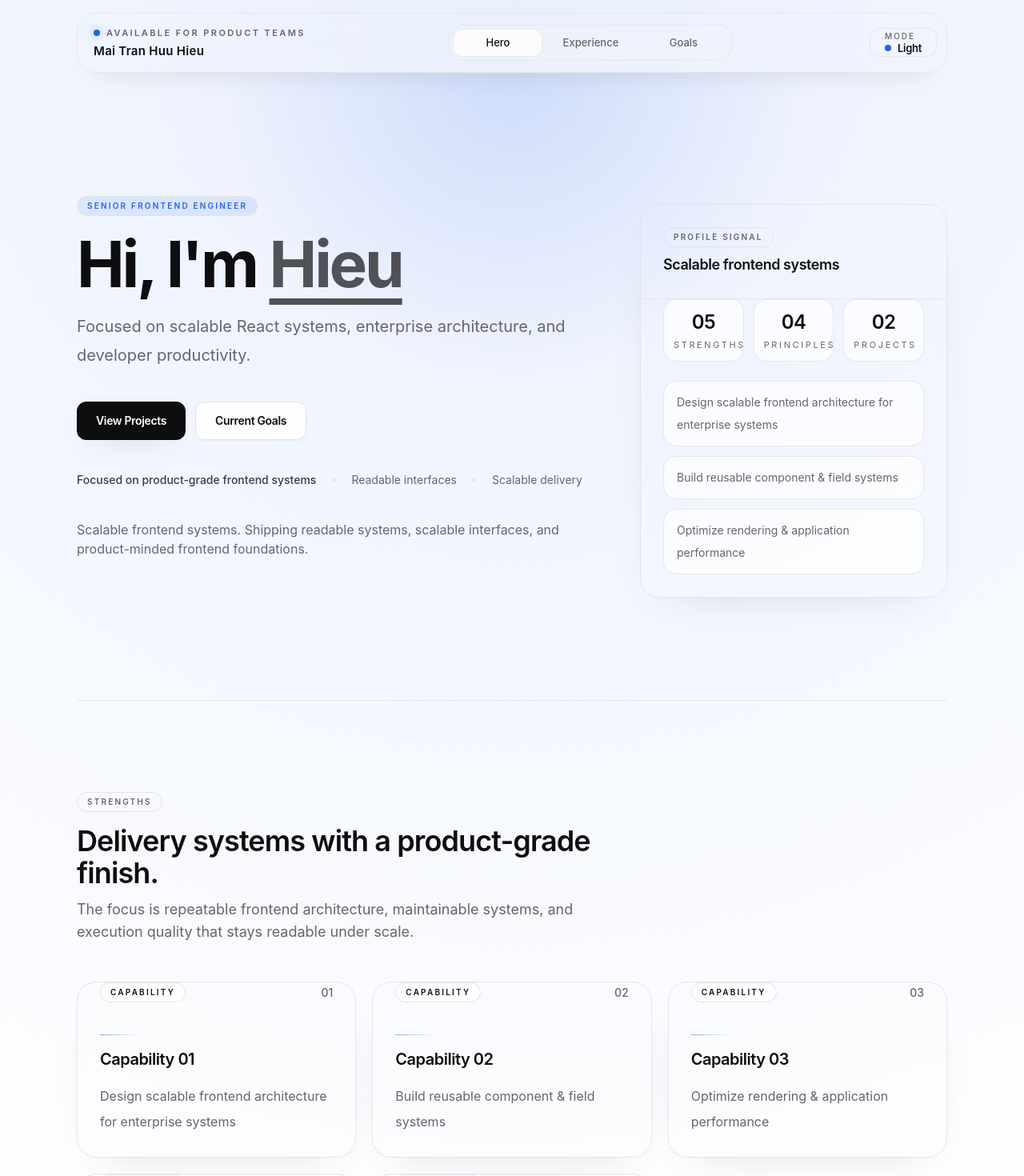
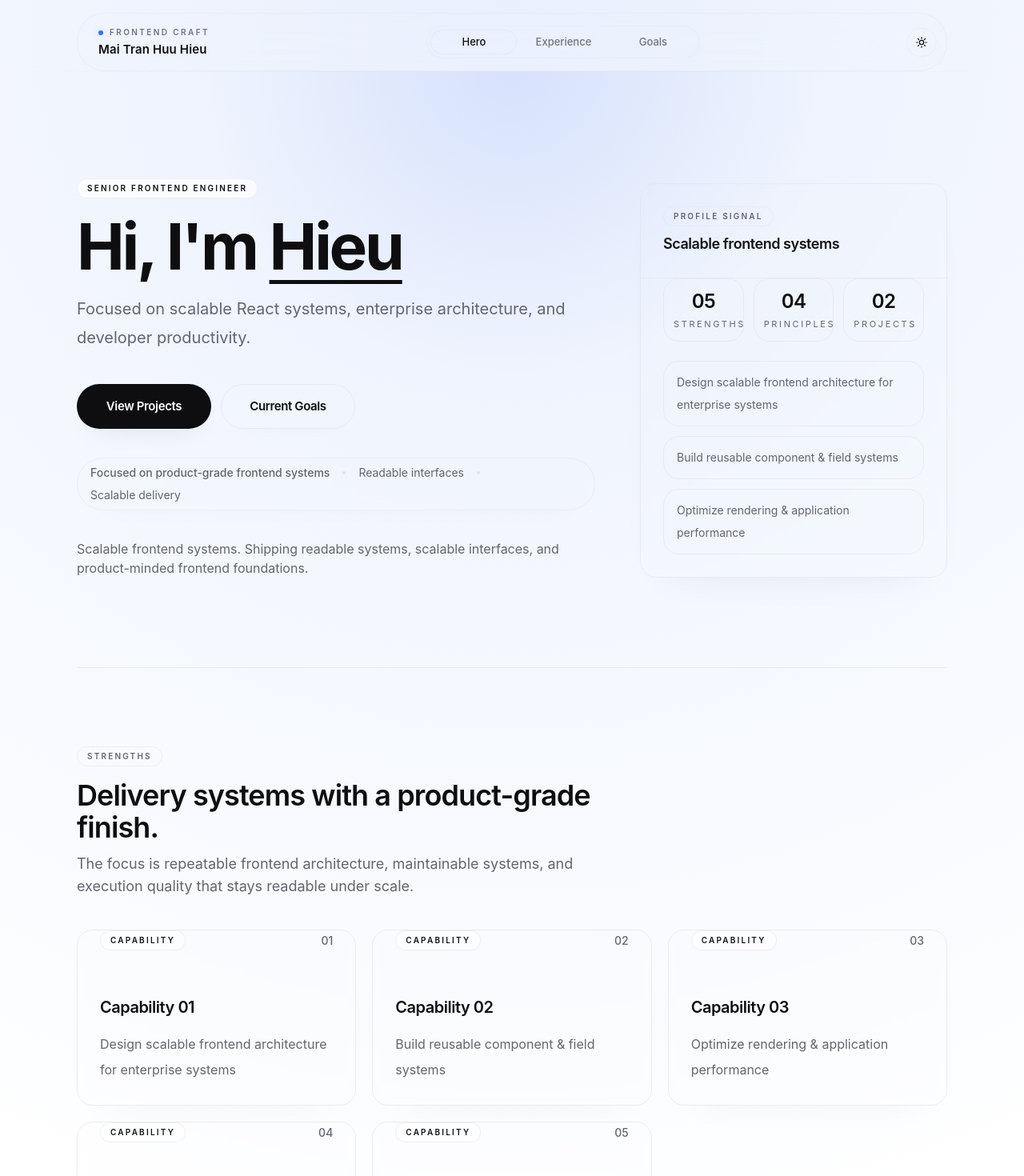
Before and after one commit to hieu-mth/hieu-mth, a Next.js app: page /hieu-mth/ in a window 1280 px wide. Shown: the top 1470 px of the page at 80% size. Built offline with nearby package versions, Linux system fonts and the light colour scheme.

Commit message:
updated UI

```diff
--- a/src/app/page.tsx
+++ b/src/app/page.tsx
@@ -8,9 +8,9 @@ import {
 
 export default function Page() {
   return (
-    <main className="relative isolate overflow-hidden pt-6">
-      <div className="pointer-events-none absolute inset-x-0 top-0 -z-10 h-[32rem] bg-[radial-gradient(circle_at_top,hsl(var(--accent)_/_0.14),transparent_46%)]" />
-      <div className="pointer-events-none absolute inset-x-0 top-0 -z-10 h-px bg-gradient-to-r from-transparent via-border to-transparent" />
+    <main className="relative isolate overflow-hidden pt-5">
+      <div className="pointer-events-none absolute inset-x-0 top-0 -z-10 h-[30rem] bg-[radial-gradient(circle_at_top,hsl(var(--accent)_/_0.1),transparent_48%)]" />
+      <div className="pointer-events-none absolute inset-x-0 top-0 -z-10 h-px bg-gradient-to-r from-transparent via-border/70 to-transparent" />
       <div className="mx-auto max-w-6xl px-5 sm:px-6 lg:px-8">
         <HeroSection />
         <StrengthsSection />
--- a/src/components/ui/Badge.tsx
+++ b/src/components/ui/Badge.tsx
@@ -8,9 +8,9 @@ const badgeVariants = cva(
   {
     variants: {
       variant: {
-        default: 'border-border bg-accent/10 text-accent',
-        secondary: 'border-border bg-transparent text-muted-foreground',
-        outline: 'border-border bg-background/70 text-foreground/72',
+        default: 'border-border/60 bg-accent/8 text-accent',
+        secondary: 'border-border/50 bg-background/48 text-muted-foreground',
+        outline: 'border-border/55 bg-background/62 text-foreground/72',
       },
     },
     defaultVariants: {
--- a/src/components/ui/Button.tsx
+++ b/src/components/ui/Button.tsx
@@ -5,22 +5,23 @@ import { cva, type VariantProps } from 'class-variance-authority';
 import { cn } from '@/lib/utils';
 
 const buttonVariants = cva(
-  'inline-flex items-center justify-center whitespace-nowrap rounded-xl text-sm font-semibold tracking-tight transition-all duration-200 focus-visible:outline-none focus-visible:ring-2 focus-visible:ring-ring focus-visible:ring-offset-2 focus-visible:ring-offset-background disabled:pointer-events-none disabled:opacity-50',
+  'inline-flex items-center justify-center whitespace-nowrap rounded-full text-sm font-semibold tracking-tight transition-all duration-300 focus-visible:outline-none focus-visible:ring-2 focus-visible:ring-ring focus-visible:ring-offset-2 focus-visible:ring-offset-background disabled:pointer-events-none disabled:opacity-50',
   {
     variants: {
       variant: {
         default:
-          'bg-foreground text-background shadow-[0_12px_40px_-20px_hsl(var(--foreground)_/_0.35)] hover:-translate-y-0.5 hover:bg-foreground/92',
+          'bg-foreground text-background shadow-[0_14px_34px_-22px_hsl(var(--foreground)_/_0.22)] hover:-translate-y-0.5 hover:bg-foreground/92 hover:shadow-[0_18px_38px_-24px_hsl(var(--foreground)_/_0.22)]',
         outline:
-          'border border-border bg-background/85 text-foreground shadow-sm hover:-translate-y-0.5 hover:border-foreground/20 hover:bg-accent/5',
+          'border border-border/60 bg-background/78 text-foreground shadow-[0_10px_24px_-20px_hsl(var(--foreground)_/_0.08)] hover:-translate-y-0.5 hover:border-foreground/16 hover:bg-background/92 hover:shadow-[0_16px_34px_-26px_hsl(var(--foreground)_/_0.1)]',
         secondary:
           'bg-secondary text-secondary-foreground hover:bg-secondary/80',
-        ghost: 'text-muted-foreground hover:bg-accent/8 hover:text-foreground',
+        ghost:
+          'text-muted-foreground hover:bg-background/70 hover:text-foreground',
       },
       size: {
         default: 'h-11 px-5 py-2.5',
         sm: 'h-9 px-3.5',
-        lg: 'h-12 px-6 text-sm',
+        lg: 'h-14 px-7.5 text-[15px]',
         icon: 'h-10 w-10',
       },
     },
--- a/src/components/ui/Card.tsx
+++ b/src/components/ui/Card.tsx
@@ -9,7 +9,7 @@ const Card = React.forwardRef<
   <div
     ref={ref}
     className={cn(
-      'rounded-[1.5rem] border border-border/90 bg-card/82 text-card-foreground shadow-[0_20px_60px_-36px_hsl(var(--foreground)_/_0.18)] backdrop-blur-sm transition-all duration-300',
+      'rounded-[1.25rem] border border-border/70 bg-card/72 text-card-foreground shadow-[0_22px_48px_-40px_hsl(var(--foreground)_/_0.1)] backdrop-blur-sm transition-all duration-300',
       className,
     )}
     {...props}
--- a/src/components/ui/ThemeToggle.tsx
+++ b/src/components/ui/ThemeToggle.tsx
@@ -1,6 +1,7 @@
 'use client';
 
 import { useEffect, useState } from 'react';
+import { motion } from 'framer-motion';
 
 import { Button } from '@/components/ui/Button';
 
@@ -67,7 +68,7 @@ export function ThemeToggle() {
       variant="ghost"
       size="sm"
       onClick={toggleTheme}
-      className="rounded-xl border border-border/70 bg-muted/30 px-3 py-2 text-left text-xs font-medium text-foreground/80 hover:bg-muted/50 sm:min-w-[5.25rem]"
+      className="group rounded-[1.4rem] border border-border/35 bg-background/24 p-0 text-foreground/78 shadow-[0_12px_24px_-22px_hsl(var(--foreground)_/_0.06)] hover:bg-background/42"
       aria-label={
         mounted
           ? `Switch to ${theme === 'dark' ? 'light' : 'dark'} theme`
@@ -75,13 +76,65 @@ export function ThemeToggle() {
       }
       aria-pressed={mounted}
     >
-      <span className="flex flex-col items-start leading-none">
-        <span className="text-[10px] uppercase tracking-[0.2em] text-muted-foreground">
-          Mode
-        </span>
-        <span className="mt-1 flex items-center gap-2 text-[13px] font-semibold text-foreground">
-          <span className="inline-flex h-2 w-2 rounded-full bg-accent" />
-          {mounted ? (theme === 'dark' ? 'Dark' : 'Light') : 'Theme'}
+      <span className="relative flex h-9 w-9 items-center justify-center overflow-hidden rounded-[1.3rem]">
+        <motion.span
+          initial={false}
+          animate={{
+            rotate: mounted && theme === 'dark' ? 0 : 180,
+            scale: mounted ? 1 : 0.92,
+          }}
+          transition={{ duration: 0.35, ease: [0.22, 1, 0.36, 1] }}
+          className="absolute inset-0 rounded-[1.3rem] bg-gradient-to-b from-background/74 to-background/52"
+        />
+        <motion.span
+          initial={false}
+          animate={{
+            opacity: mounted && theme === 'dark' ? 1 : 0,
+            scale: mounted && theme === 'dark' ? 1 : 0.6,
+            rotate: mounted && theme === 'dark' ? 0 : -20,
+          }}
+          transition={{ duration: 0.25, ease: [0.22, 1, 0.36, 1] }}
+          className="relative z-10 text-foreground"
+        >
+          <svg
+            aria-hidden="true"
+            viewBox="0 0 24 24"
+            className="h-4 w-4"
+            fill="none"
+            stroke="currentColor"
+            strokeWidth="1.8"
+            strokeLinecap="round"
+            strokeLinejoin="round"
+          >
+            <path d="M12 3a6.75 6.75 0 1 0 6.75 6.75A5.25 5.25 0 1 1 12 3Z" />
+          </svg>
+        </motion.span>
+        <motion.span
+          initial={false}
+          animate={{
+            opacity: mounted && theme === 'light' ? 1 : 0,
+            scale: mounted && theme === 'light' ? 1 : 0.6,
+            rotate: mounted && theme === 'light' ? 0 : 20,
+          }}
+          transition={{ duration: 0.25, ease: [0.22, 1, 0.36, 1] }}
+          className="absolute z-10 text-foreground"
+        >
+          <svg
+            aria-hidden="true"
+            viewBox="0 0 24 24"
+            className="h-4 w-4"
+            fill="none"
+            stroke="currentColor"
+            strokeWidth="1.8"
+            strokeLinecap="round"
+            strokeLinejoin="round"
+          >
+            <circle cx="12" cy="12" r="4" />
+            <path d="M12 2.5v2.25M12 19.25v2.25M21.5 12h-2.25M4.75 12H2.5M18.72 5.28l-1.6 1.6M6.88 17.12l-1.6 1.6M18.72 18.72l-1.6-1.6M6.88 6.88l-1.6-1.6" />
+          </svg>
+        </motion.span>
+        <span className="sr-only">
+          {mounted ? (theme === 'dark' ? 'Dark mode' : 'Light mode') : 'Theme'}
         </span>
       </span>
     </Button>
--- a/src/features/profile/components/HeroSection.tsx
+++ b/src/features/profile/components/HeroSection.tsx
@@ -34,19 +34,22 @@ export function HeroSection() {
   return (
     <section
       id="hero"
-      className="relative scroll-mt-32 py-20 sm:py-24 lg:py-32"
+      className="relative scroll-mt-32 py-20 sm:py-24 lg:py-28"
     >
       <div className="grid items-start gap-12 lg:grid-cols-[minmax(0,1fr)_22rem] lg:gap-14 xl:grid-cols-[minmax(0,1fr)_24rem]">
         <Reveal className="max-w-3xl">
-          <header className="space-y-8 lg:space-y-10">
+          <header className="space-y-7 lg:space-y-9">
             <div className="space-y-5">
-              <Badge variant="default" className="w-fit">
+              <Badge
+                variant="default"
+                className="w-fit border-border/55 bg-background/70 text-foreground shadow-[0_14px_28px_-24px_hsl(var(--foreground)_/_0.1)]"
+              >
                 {basicProfile.role}
               </Badge>
               <div className="space-y-5">
                 <h1 className="max-w-4xl text-5xl font-bold tracking-[-0.04em] text-foreground sm:text-6xl lg:text-7xl xl:text-[5rem]">
                   Hi, I&apos;m{' '}
-                  <span className="text-foreground/70 underline decoration-accent/28 decoration-8 underline-offset-[0.18em]">
+                  <span className="text-foreground/72 underline decoration-accent/14 decoration-[0.34rem] underline-offset-[0.16em]">
                     {firstName}
                   </span>
                 </h1>
@@ -55,18 +58,23 @@ export function HeroSection() {
                 </p>
               </div>
             </div>
-            <div className="flex flex-wrap gap-3">
-              <Button asChild size="lg">
+            <div className="flex flex-wrap gap-3 pt-1">
+              <Button asChild size="lg" className="min-w-[10.5rem] px-8">
                 <a href={pageContent.hero.primaryAction.href}>View Projects</a>
               </Button>
-              <Button asChild variant="outline" size="lg">
+              <Button
+                asChild
+                variant="outline"
+                size="lg"
+                className="min-w-[10.5rem] px-8"
+              >
                 <a href={pageContent.hero.secondaryAction.href}>
                   Current Goals
                 </a>
               </Button>
             </div>
-            <div className="flex flex-wrap items-center gap-x-5 gap-y-2 text-sm text-muted-foreground">
-              <span className="font-medium text-foreground/80">
+            <div className="flex flex-wrap items-center gap-x-4 gap-y-2 rounded-full border border-border/50 bg-background/52 px-4 py-2 text-sm text-muted-foreground shadow-[0_18px_34px_-30px_hsl(var(--foreground)_/_0.1)] backdrop-blur-sm">
+              <span className="font-medium text-foreground/82">
                 Focused on product-grade frontend systems
               </span>
               <span className="hidden h-1 w-1 rounded-full bg-border sm:inline-flex" />
@@ -82,8 +90,8 @@ export function HeroSection() {
         </Reveal>
 
         <Reveal delay={0.12}>
-          <Card className="overflow-hidden border-border/90 bg-card/78 lg:mt-3">
-            <CardHeader className="border-b border-border/80 pb-5">
+          <Card className="overflow-hidden border-border/60 bg-card/64 shadow-[0_24px_54px_-40px_hsl(var(--foreground)_/_0.12)] lg:mt-2">
+            <CardHeader className="border-b border-border/60 pb-5">
               <Badge variant="secondary" className="w-fit">
                 {pageContent.hero.signalEyebrow}
               </Badge>
@@ -95,7 +103,7 @@ export function HeroSection() {
               <StaggerList className="grid grid-cols-3 gap-3">
                 {signal.map((item) => (
                   <StaggerListItem key={item.label} className="list-none">
-                    <div className="rounded-2xl border border-border/80 bg-background/70 p-3 text-center">
+                    <div className="rounded-[1.25rem] border border-border/60 bg-background/72 p-3 text-center shadow-[inset_0_1px_0_hsl(var(--background)_/_0.18)]">
                       <p className="text-2xl font-semibold tracking-tight text-foreground">
                         {item.value}
                       </p>
@@ -110,7 +118,7 @@ export function HeroSection() {
                 {strengths.slice(0, 3).map((strength) => (
                   <StaggerListItem
                     key={strength}
-                    className="list-none rounded-2xl border border-border/80 bg-background/70 px-4 py-3 text-sm leading-7 text-muted-foreground transition-colors duration-200 hover:border-accent/20 hover:text-foreground/84"
+                    className="list-none rounded-[1.25rem] border border-border/60 bg-background/72 px-4 py-3 text-sm leading-7 text-muted-foreground transition-colors duration-200 hover:border-accent/14 hover:bg-background/86 hover:text-foreground/84"
                   >
                     {strength}
                   </StaggerListItem>
--- a/src/features/profile/components/ProfileNavLinks.tsx
+++ b/src/features/profile/components/ProfileNavLinks.tsx
@@ -82,9 +82,9 @@ export function ProfileNavLinks({
             aria-current={isActive ? 'page' : undefined}
             onClick={() => setActiveHref(item.href)}
             className={cn(
-              'relative rounded-xl px-3 py-2 text-sm font-medium text-muted-foreground transition-all duration-200',
+              'relative rounded-full px-3.5 py-1.5 text-[13px] font-medium text-muted-foreground/90 transition-all duration-300',
               'focus-visible:outline-none focus-visible:ring-2 focus-visible:ring-ring focus-visible:ring-offset-2 focus-visible:ring-offset-background',
-              'hover:bg-foreground/5 hover:text-foreground',
+              'hover:text-foreground',
               isActive && 'text-foreground',
               itemClassName,
               isActive && activeClassName,
@@ -93,7 +93,7 @@ export function ProfileNavLinks({
             {isActive ? (
               <motion.span
                 layoutId="profile-nav-active-pill"
-                className="absolute inset-0 -z-10 rounded-xl bg-background shadow-[0_10px_24px_-18px_hsl(var(--foreground)_/_0.28),inset_0_0_0_1px_hsl(var(--border))]"
+                className="absolute inset-0 -z-10 rounded-[1.2rem] bg-background/82 shadow-[0_14px_26px_-24px_hsl(var(--foreground)_/_0.06),inset_0_0_0_1px_hsl(var(--border)_/_0.55)]"
                 transition={{ duration: 0.2, ease: [0.22, 1, 0.36, 1] }}
               />
             ) : null}
--- a/src/features/profile/components/ProfileNavbar.tsx
+++ b/src/features/profile/components/ProfileNavbar.tsx
@@ -17,25 +17,25 @@ export function ProfileNavbar({ name }: ProfileNavbarProps) {
   return (
     <header className="sticky top-0 z-50">
       <div className="mx-auto max-w-6xl px-5 pt-4 sm:px-6 lg:px-8">
-        <div className="rounded-[1.5rem] border border-border/70 bg-background/78 px-3 py-3 shadow-[0_16px_40px_-28px_hsl(var(--foreground)_/_0.24)] backdrop-blur-xl supports-[backdrop-filter]:bg-background/68">
-          <div className="flex flex-col gap-3 md:flex-row md:items-center md:justify-between">
+        <div className="rounded-[2.2rem] border border-border/40 bg-background/52 px-3 py-2 shadow-[0_24px_48px_-36px_hsl(var(--foreground)_/_0.07)] backdrop-blur-2xl supports-[backdrop-filter]:bg-background/44">
+          <div className="flex flex-col gap-2 md:flex-row md:items-center md:justify-between">
             <Link
               href="#hero"
-              className="min-w-0 rounded-xl px-2 py-1 transition-colors duration-200 hover:text-foreground/86"
+              className="min-w-0 rounded-[1.35rem] px-3.5 py-2 transition-colors duration-300 hover:bg-background/34"
             >
-              <span className="flex items-center gap-2 text-[11px] font-semibold uppercase tracking-[0.22em] text-muted-foreground">
-                <span className="inline-flex h-2 w-2 rounded-full bg-accent shadow-[0_0_12px_hsl(var(--accent)_/_0.45)]" />
-                Available for product teams
+              <span className="flex items-center gap-2 text-[10px] font-semibold uppercase tracking-[0.24em] text-muted-foreground/90">
+                <span className="inline-flex h-1.5 w-1.5 rounded-full bg-accent/90 shadow-[0_0_8px_hsl(var(--accent)_/_0.2)]" />
+                Frontend craft
               </span>
-              <span className="mt-1 block truncate text-sm font-semibold tracking-[0.02em] text-foreground sm:text-[15px]">
+              <span className="mt-1 block truncate text-sm font-semibold tracking-[0.01em] text-foreground sm:text-[15px]">
                 {name}
               </span>
             </Link>
             <div className="hidden flex-1 justify-center md:flex">
               <ProfileNavLinks
                 items={navigation}
-                className="grid grid-flow-col gap-1 rounded-[1.1rem] border border-border/70 bg-muted/30 p-1"
-                itemClassName="min-w-[7rem] text-center text-[13px]"
+                className="grid grid-flow-col gap-1 rounded-[1.4rem] border border-border/35 bg-background/24 p-1"
+                itemClassName="min-w-[6.75rem] text-center text-[13px]"
                 activeClassName="text-foreground"
               />
             </div>
@@ -45,8 +45,8 @@ export function ProfileNavbar({ name }: ProfileNavbarProps) {
           </div>
           <ProfileNavLinks
             items={navigation}
-            className="mt-3 grid grid-cols-3 gap-1 rounded-[1.1rem] border border-border/70 bg-muted/30 p-1 md:hidden"
-            itemClassName="min-w-0 px-2 py-2 text-center text-[13px]"
+            className="mt-2 grid grid-cols-3 gap-1 rounded-[1.35rem] border border-border/35 bg-background/24 p-1 md:hidden"
+            itemClassName="min-w-0 px-2 py-1.5 text-center text-[13px]"
             activeClassName="text-foreground"
           />
         </div>
--- a/src/features/profile/components/StrengthsSection.tsx
+++ b/src/features/profile/components/StrengthsSection.tsx
@@ -14,11 +14,14 @@ export function StrengthsSection() {
   return (
     <section
       id={pageContent.strengths.id}
-      className="scroll-mt-32 border-t border-border/80 py-24 sm:py-28"
+      className="scroll-mt-32 border-t border-border/65 py-22 sm:py-24"
     >
       <Reveal className="max-w-2xl">
         <div className="space-y-4">
-          <Badge variant="secondary" className="w-fit">
+          <Badge
+            variant="secondary"
+            className="w-fit border-border/50 bg-background/52"
+          >
             {pageContent.strengths.eyebrow}
           </Badge>
           <div className="space-y-3">
@@ -31,13 +34,16 @@ export function StrengthsSection() {
           </div>
         </div>
       </Reveal>
-      <StaggerList className="mt-12 grid grid-cols-1 gap-4 md:grid-cols-2 md:gap-5 xl:grid-cols-3">
+      <StaggerList className="mt-10 grid grid-cols-1 gap-4 md:grid-cols-2 md:gap-5 xl:grid-cols-3">
         {strengths.map((strength, index) => (
           <StaggerListItem key={strength} className="list-none">
-            <Card className="group h-full hover:-translate-y-1 hover:border-accent/30 hover:shadow-[0_28px_70px_-42px_hsl(var(--accent)_/_0.22)]">
+            <Card className="group h-full border-border/60 bg-card/62 shadow-[0_22px_46px_-38px_hsl(var(--foreground)_/_0.1)] hover:-translate-y-1 hover:border-accent/18 hover:shadow-[0_28px_60px_-42px_hsl(var(--foreground)_/_0.12)]">
               <CardContent className="flex h-full flex-col gap-8 sm:gap-10">
                 <div className="flex items-center justify-between">
-                  <Badge variant="outline" className="text-foreground/72">
+                  <Badge
+                    variant="outline"
+                    className="border-border/55 bg-background/55 text-foreground/72"
+                  >
                     {pageContent.strengths.cardEyebrow}
                   </Badge>
                   <span className="text-sm font-medium text-muted-foreground transition-colors duration-200 group-hover:text-foreground/70">
@@ -45,7 +51,7 @@ export function StrengthsSection() {
                   </span>
                 </div>
                 <div className="space-y-4">
-                  <div className="h-px w-12 bg-gradient-to-r from-accent/55 to-transparent" />
+                  <div className="h-px w-12 bg-gradient-to-r from-accent/32 to-transparent" />
                   <h3 className="text-xl font-semibold tracking-tight text-foreground">
                     Capability {String(index + 1).padStart(2, '0')}
                   </h3>
```
Also changed, not shown: src/features/profile/components/ExperienceSection.tsx (+16 -10 lines), src/features/profile/components/GoalsSection.tsx (+14 -9 lines), src/features/profile/components/ThinkingSection.tsx (+14 -8 lines).
